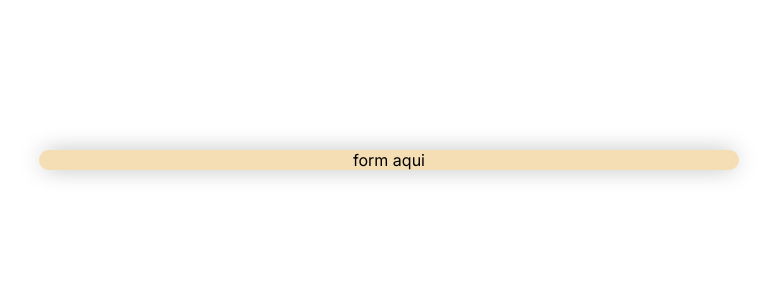
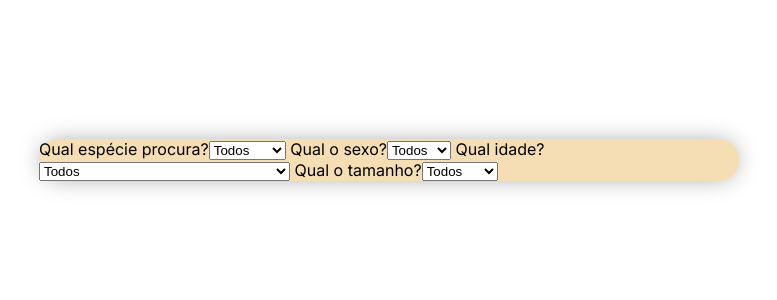
Before and after one commit to HugoLc/find-a-pet, a React (Create React App) app in the folder client/: page / in a window 1280 px wide. Shown: the top 300 px of the page, without its empty margins (251-1028 px from the left). Built offline with nearby package versions, Linux system fonts and the light colour scheme.

Commit message:
inicio do form

```diff
--- a/client/src/components/QuizForm/index.jsx
+++ b/client/src/components/QuizForm/index.jsx
@@ -1,10 +1,47 @@
 import React from 'react'
+import { useState } from 'react'
 import styles from './QuizForm.module.scss'
 
 const QuizForm = () => {
+  const [especie, setEspecie] = useState();
+  const [sexo, setSexo] = useState();
+  const [idade, setIdade] = useState();
+  const [porte, setPorte] = useState();
+
   return (
     <div className={styles.formWrapper}>
-        form aqui
+        <label> Qual espécie procura?
+          <select value={especie} onChange={(e) => setEspecie(e.target.value)}>
+            <option value="TODOS" selected>Todos</option>
+            <option value={"GATO"}>Gato</option>
+            <option value={"CACHORRO"}>Cachorro</option>
+          </select>
+        </label>
+        <label> Qual o sexo?
+          <select value={sexo} onChange={(e) => setSexo(e.target.value)}>
+            <option value="TODOS" selected>Todos</option>
+            <option value={"M"}>Macho</option>
+            <option value={"F"}>Fêmea</option>
+          </select>
+        </label>
+        <label> Qual idade?
+          <select value={idade} onChange={(e) => setIdade(e.target.value)}>
+            <option value="TODOS" selected>Todos</option>
+            <option value={"FILHOTE"}>Quero um filhote</option>
+            <option value={"ADULTO"}>Quero um(a) companheiro(a) adulto(a)</option>
+            <option value={"IDOSO"}>Quero tornar um  bichinho idoso feliz</option>
+          </select>
+        </label>
+        <label> Qual o tamanho?
+          <select value={porte} onChange={(e) => setPorte(e.target.value)}>
+            <option value="TODOS" selected>Todos</option>
+            <option value={"P"}>Pequeno</option>
+            <option value={"M"}>Médio</option>
+            <option value={"G"}>Grande</option>
+          </select>
+        </label>
+
+
     </div>
   )
 }
```
